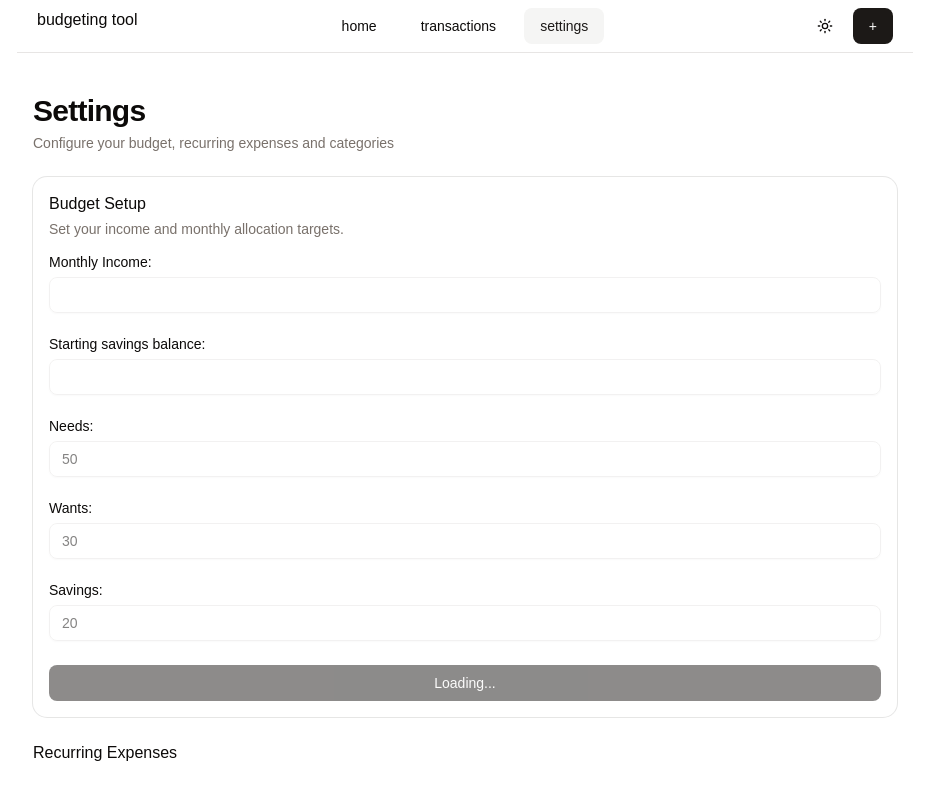
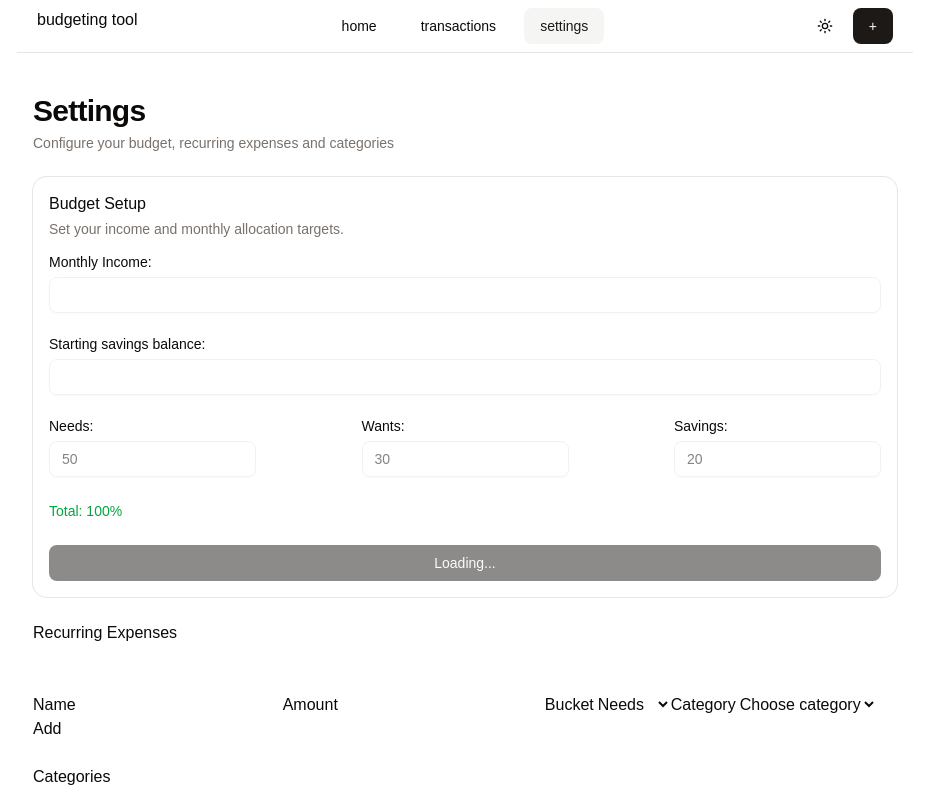
Before and after one commit to ctrlvish/budgeting-tool, a React (Vite) app: page / in a window 1280 px wide. Shown: the top 800 px of the page, without its empty margins (175-1104 px from the left). Built offline with nearby package versions, Linux system fonts and the light colour scheme.

Commit message:
feat: need want savings ratio check

```diff
--- a/src/components/budget-setup.tsx
+++ b/src/components/budget-setup.tsx
@@ -111,6 +111,13 @@ export default function BudgetSetup() {
 
     const isDisabled = isLoading || isSaving
 
+    const total =
+        Number(formData.needs) +
+        Number(formData.wants) +
+        Number(formData.savings)
+
+    const isRatioValid = total === 100
+
     return (
         <Card className="w-full">
             <CardHeader>
@@ -142,6 +149,7 @@ export default function BudgetSetup() {
                                 disabled={isDisabled}
                             />
                         </div>
+                        <div className="flex justify-between">
                         <div className="grid gap-2">
                             <Label htmlFor='needsInput'>Needs:</Label>
                             <Input
@@ -175,8 +183,12 @@ export default function BudgetSetup() {
                                 disabled={isDisabled}
                             />
                         </div>
+                        </div>
+                        <p className={isRatioValid ? 'text-green-600' : 'text-red-600'}>
+                        Total: {total}%
+                        </p>
                         {error && <p className="text-sm text-destructive" role="alert">{error}</p>}
-                        <Button type="submit" disabled={isDisabled}>
+                        <Button type="submit" disabled={isDisabled || !isRatioValid}>
                             {isLoading ? 'Loading...' : isSaving ? 'Saving...' : 'Save'}
                         </Button>
                     </div>
```
